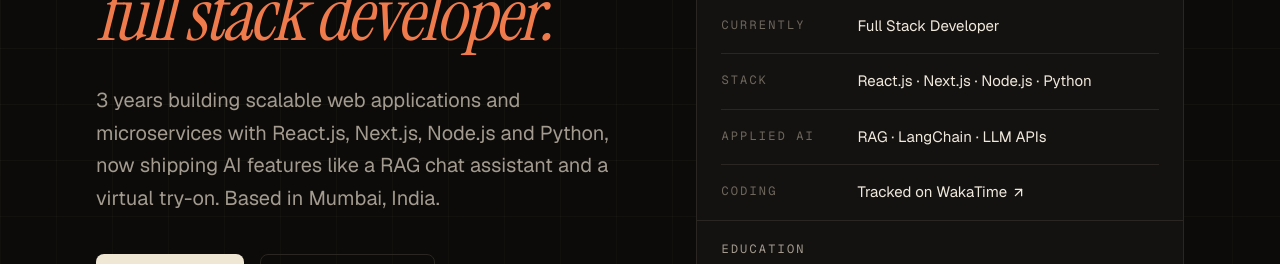
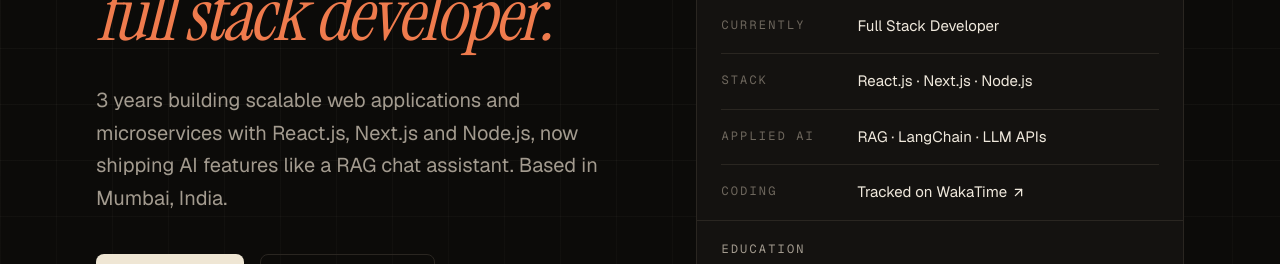
Before and after one commit to nisarggandhi21/portfolio, a Next.js app: page / in a window 1280 px wide. Shown: the part 344-608 px from the top of the page. Built offline with nearby package versions, Linux system fonts and the light colour scheme; no server answers.

Commit message:
Drop Python and the virtual try-on from the homepage hero
Co-Authored-By: Claude Opus 5.5 <noreply@anthropic.com>
Claude-Session: https://claude.ai/code/session_01527eQiNsoa9ThwJhVpzSgx

```diff
--- a/app/(site)/page.tsx
+++ b/app/(site)/page.tsx
@@ -40,9 +40,8 @@ export default async function Home() {
           </h1>
           <p className="mt-8 max-w-xl text-xl leading-relaxed text-muted">
             {formatYears(totalMonths)} building scalable web applications and
-            microservices with React.js, Next.js, Node.js and Python, now
-            shipping AI features like a RAG chat assistant and a virtual try-on.
-            Based in {profile.location}.
+            microservices with React.js, Next.js and Node.js, now shipping AI
+            features like a RAG chat assistant. Based in {profile.location}.
           </p>
           <div className="mt-10 flex flex-wrap gap-4">
             <PrimaryButton href="#about">About me</PrimaryButton>
--- a/components/home/AboutCard.tsx
+++ b/components/home/AboutCard.tsx
@@ -20,7 +20,7 @@ const AboutCard = ({ codingHours }: { codingHours: number | null }) => {
           },
         ]
       : []),
-    { label: "Stack", value: "React.js · Next.js · Node.js · Python" },
+    { label: "Stack", value: "React.js · Next.js · Node.js" },
     { label: "Applied AI", value: "RAG · LangChain · LLM APIs" },
     {
       label: "Coding",
```
